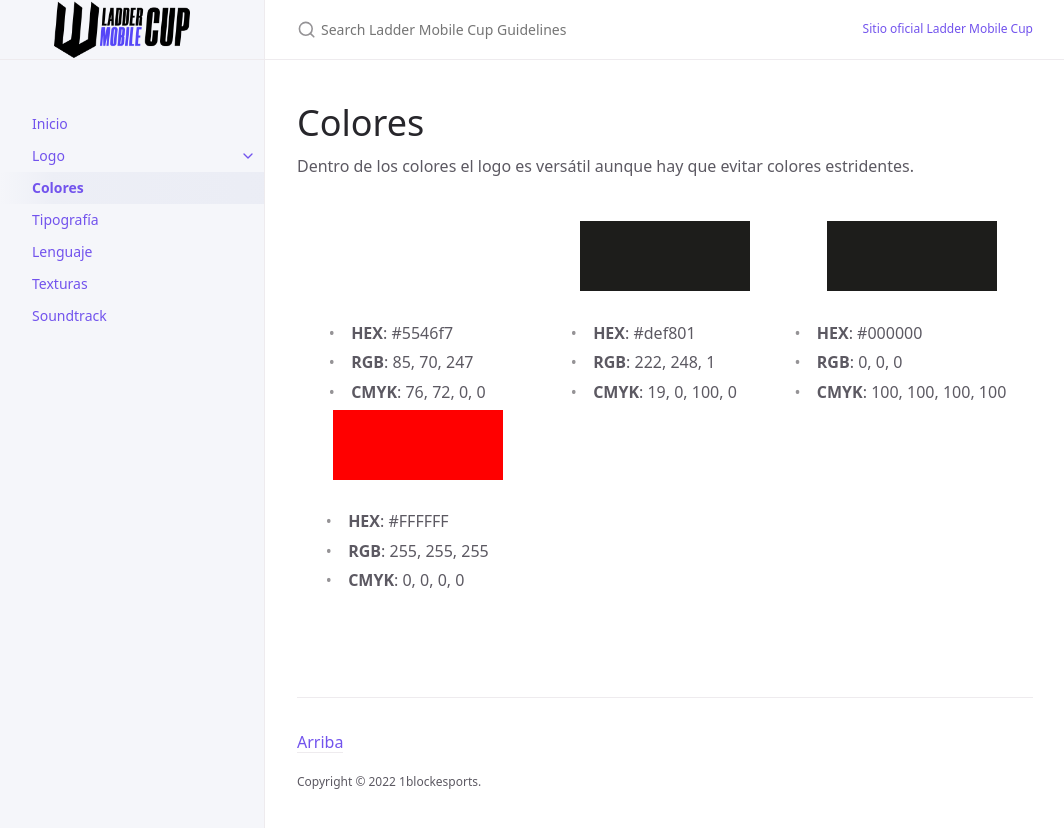
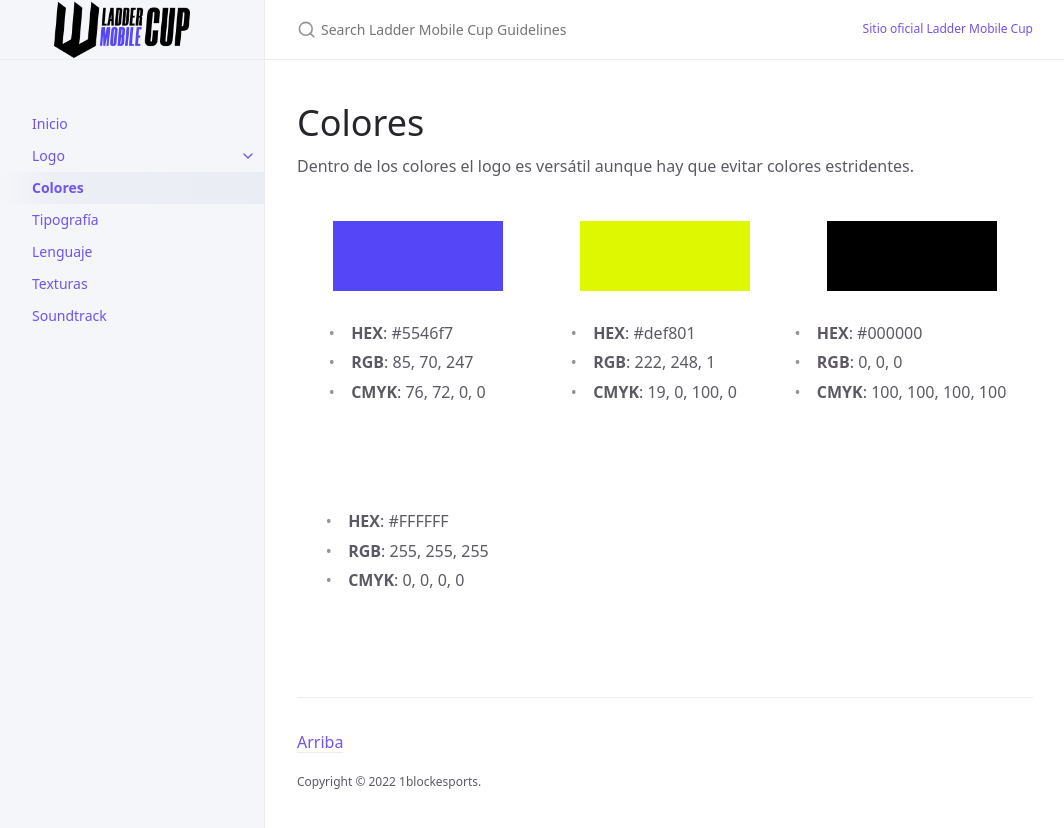
Before and after one commit to 1blockesports/laddermobile-guidelines, a Jekyll site: the page built from docs/colores.md, in a window 1280 px wide. Shown: the top 828 px of the page, without its empty margins (107-1171 px from the left). Built offline with Jekyll 4.4.1, drawn with Linux system fonts in a browser that asks for light colours.

Commit message:
Update colores.md

```diff
--- a/docs/colores.md
+++ b/docs/colores.md
@@ -11,7 +11,7 @@
 
 <div style="display:flex;flex-direction:row;flex-wrap:wrap;justify-content:space-between;align-items:flex-start">
 <div style="width:33%;display:flex;flex-direction:column;align-items:center;justify-content:center">
-<div style="width:70%;height:70px;background-color:#FFFFFF"></div><br>
+<div style="width:70%;height:70px;background-color:#5546f7"></div><br>
 
 <ul style="margin:0;padding:0;list-style:none;">
 <li><strong>HEX</strong>: #5546f7</li>
@@ -21,7 +21,7 @@
 
 </div>
 <div style="width:33%;display:flex;flex-direction:column;align-items:center;justify-content:center">
-<div style="width:70%;height:70px;background-color:#1D1D1B"></div><br>
+<div style="width:70%;height:70px;background-color:#def801"></div><br>
 
 <ul style="margin:0;padding:0;list-style:none;">
 <li><strong>HEX</strong>: #def801</li>
@@ -30,7 +30,7 @@
 </ul>
 </div>
 <div style="width:33%;display:flex;flex-direction:column;align-items:center;justify-content:center">
-<div style="width:70%;height:70px;background-color:#1D1D1B"></div><br>
+<div style="width:70%;height:70px;background-color:#000000"></div><br>
 
 <ul style="margin:0;padding:0;list-style:none;">
 <li><strong>HEX</strong>: #000000</li>
@@ -39,7 +39,7 @@
 </ul>
 </div>
 <div style="width:33%;display:flex;flex-direction:column;align-items:center;justify-content:center">
-<div style="width:70%;height:70px;background-color:#ff0000"></div><br>
+<div style="width:70%;height:70px;background-color:#FFFFFF"></div><br>
 
 <ul style="margin:0;padding:0;list-style:none;">
 <li><strong>HEX</strong>: #FFFFFF</li>
```
